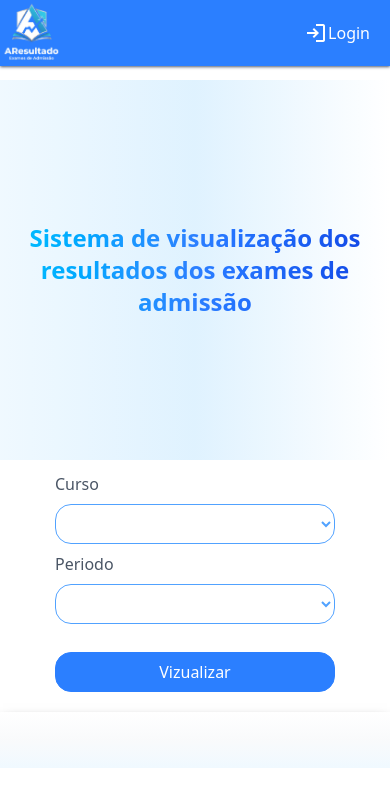
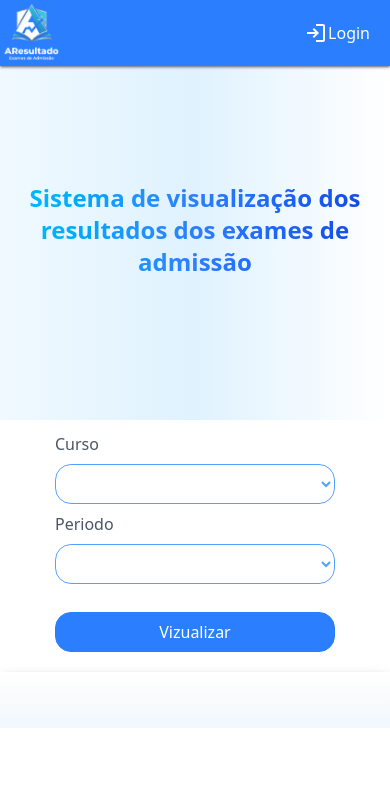
Before and after one commit to Alvaro-Massingue/AResultado-Sistema-de-visualiza-o-dos-resultados-dos-exames-de-admiss-o, a React (Vite) app: page / in a window 390 px wide. Shown: the top 806 px of the page. Built offline with nearby package versions, Linux system fonts and the light colour scheme.

Commit message:
Define margens no topo em dispositivos diferentes

```diff
--- a/src/components/Welcome.jsx
+++ b/src/components/Welcome.jsx
@@ -18,7 +18,7 @@ const Welcome = () => {
   }, [index]);
 
   return (
-    <div className="w-full md:h-100 h-95 p-5 m-0 mt-20  flex items-center flex-wrap wrap-break-word bg-linear-to-r from-sky-50 via-sky-100 to-white">
+    <div className="w-full md:h-100 h-95 p-5 m-0 mt-10 md:mt-20  flex items-center flex-wrap wrap-break-word bg-linear-to-r from-sky-50 via-sky-100 to-white">
       <div className=" basis-full grow shrink">
         <div className="h-3/4 flex justify-center items-center text-center">
           <h1 className="text-2xl font-black bg-linear-to-r from-sky-400 via-blue-500 to-blue-700 bg-clip-text text-transparent md:text-5xl">
```
